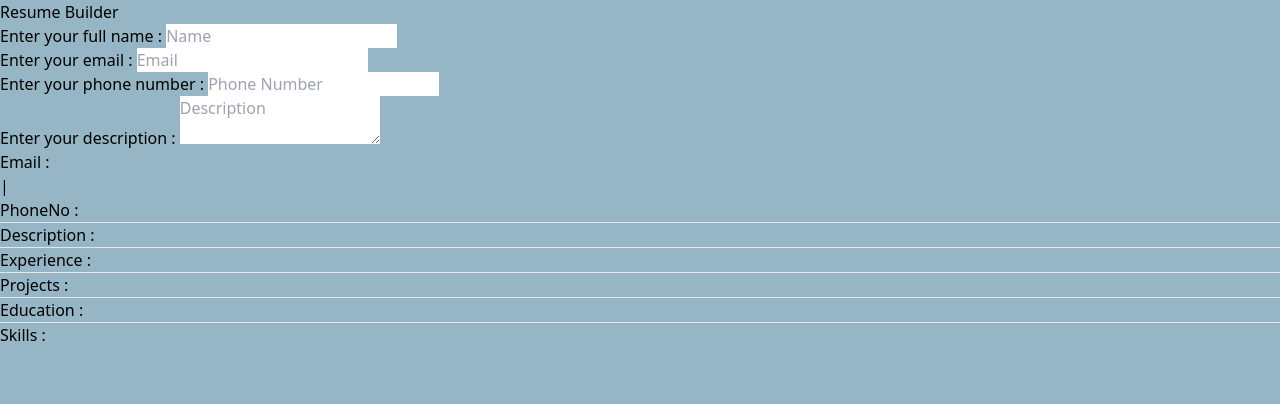
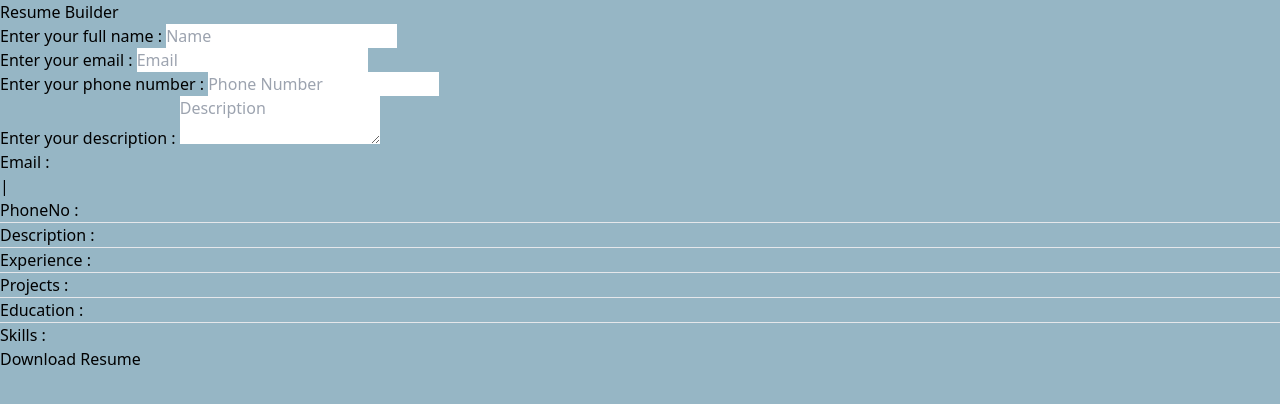
Before and after one commit to Athul28/ResumeBuilder, a React (Vite) app in the folder ResumeBuilder/: page / in a window 1280 px wide. Shown: the top 404 px of the page. Built offline with nearby package versions, Linux system fonts and the light colour scheme.

Commit message:
Added download resume button

```diff
--- a/ResumeBuilder/package.json
+++ b/ResumeBuilder/package.json
@@ -10,6 +10,7 @@
     "preview": "vite preview"
   },
   "dependencies": {
+    "html2pdf.js": "^0.10.1",
     "print-js": "^1.6.0",
     "react": "^18.2.0",
     "react-dom": "^18.2.0",
--- a/ResumeBuilder/src/components/UserResume.jsx
+++ b/ResumeBuilder/src/components/UserResume.jsx
@@ -1,9 +1,25 @@
-import React from "react";
+import React,{ useRef } from "react";
+import html2pdf from "html2pdf.js";
 
 function UserResume({ userDetails}) {
+
+    const resumeRef = useRef(null);
+    const handleDownload = () => {
+        console.log("Download")
+        const options = {
+            margin: [0, 0, 20, 0],
+            filename: 'cv.pdf',
+            image: { type: 'jpeg', quality: 0.98 },
+            html2canvas: { scale: 2 },
+            jsPDF: { unit: 'mm', format: 'a4', orientation: 'portrait' },
+          };
+        html2pdf().from(resumeRef.current).set(options).save("resume.pdf");
+      };
+
+
   return (
-    <div className="p-10 w-full">
-    <div className="bd p-10 bg-[#F1F0E8]">
+    <div className="p-10 w-full" id="user-resume-2" ref={resumeRef}>
+    <div className="p-10 bg-[#F1F0E8]">
       <p className="text-center text-3xl font-bold">{userDetails.name}</p>
       <div className="flex justify-center">
         <p className="w-full text-right px-2">
@@ -34,6 +50,7 @@ function UserResume({ userDetails}) {
         <div className="resume-heading">Skills : </div>
       </div>
     </div>
+    <button onClick={handleDownload}>Download Resume</button>
     </div>
   );
 }
--- a/ResumeBuilder/src/pages/Home.jsx
+++ b/ResumeBuilder/src/pages/Home.jsx
@@ -1,33 +1,35 @@
-import React, {useState} from 'react'
-import UserInput from '../components/UserInput'
-import UserResume from '../components/UserResume'
+import React, { useState } from "react";
+import UserInput from "../components/UserInput";
+import UserResume from "../components/UserResume";
 
 function Home() {
   const [userDetails, setUserDetails] = useState({
-        name: '',
-        email: '',
-        phoneno: '',
-        description: '',
-    })
+    name: "",
+    email: "",
+    phoneno: "",
+    description: "",
+  });
 
   const handleInputChange = (event) => {
     const { name, value } = event.target;
     setUserDetails({
       ...userDetails,
-            [name]: value
-        })
-    }
-
+      [name]: value,
+    });
+  };
 
   return (
     <div>
-            <p className='p-2 text-2xl font-bold ml-5'>Resume Builder</p>
-            <div className='lg:flex'>
-                <UserInput userDetails={userDetails} onInputChange={handleInputChange} />
+      <p className="p-2 text-2xl font-bold ml-5">Resume Builder</p>
+      <div className="lg:flex">
+        <UserInput
+          userDetails={userDetails}
+          onInputChange={handleInputChange}
+        />
         <UserResume userDetails={userDetails} />
       </div>
     </div>
-    )
+  );
 }
 
-export default Home
+export default Home;
```
Also changed, not shown: 1 other file (tests, documents, lock files or other folders). Lines whose indentation alone changed are shown as unchanged.
